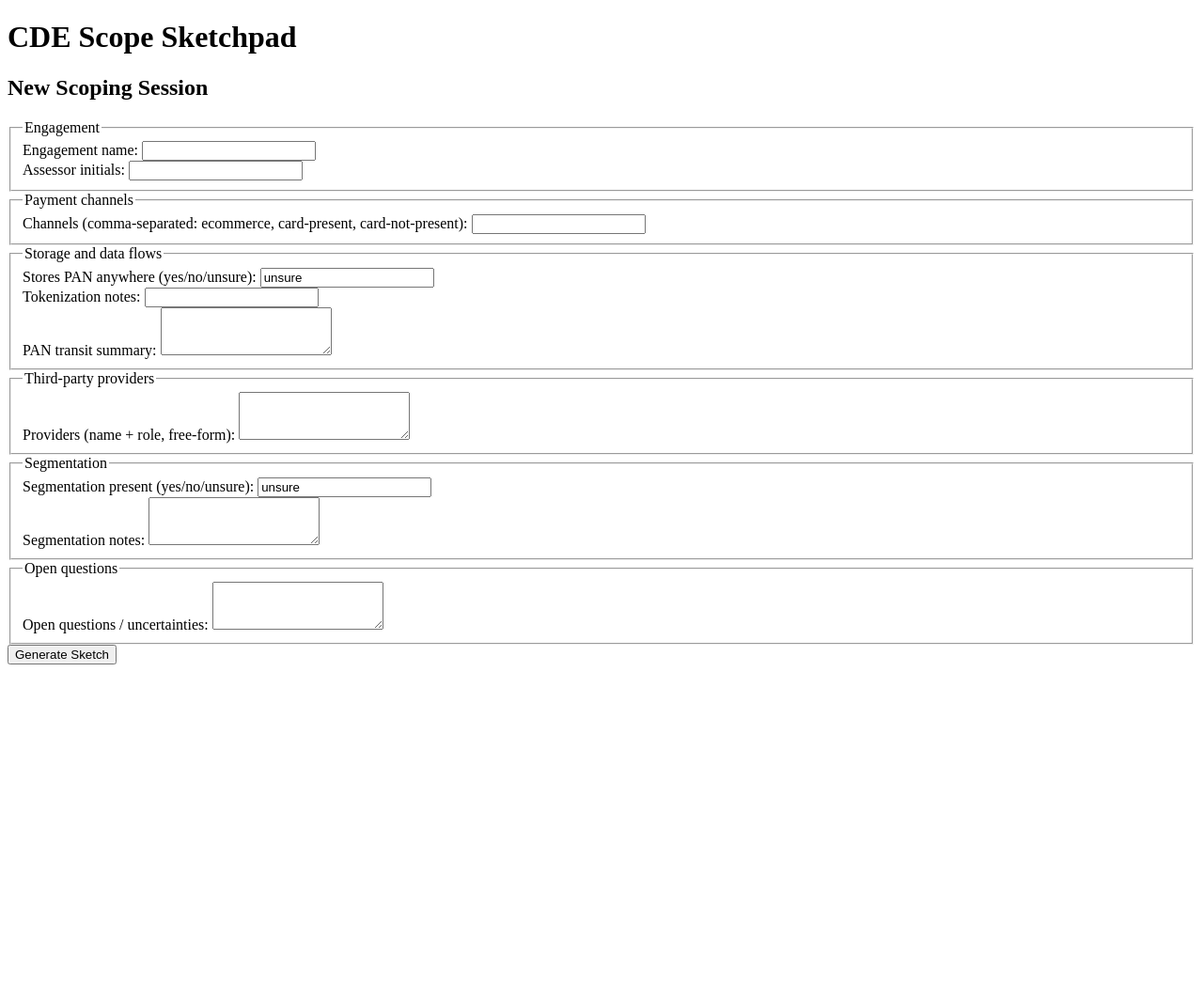
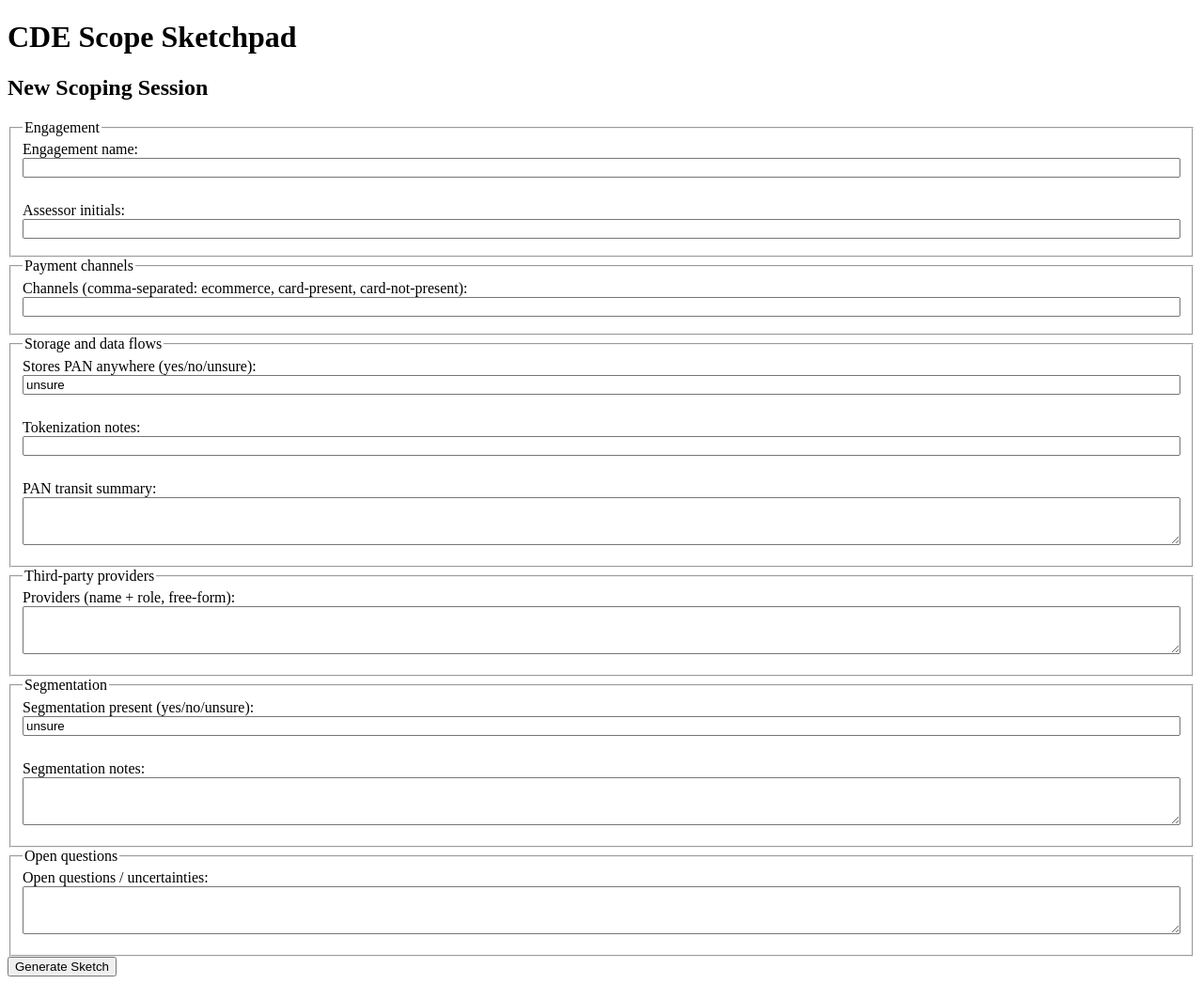
Before and after one commit to scottnorton-io/cde-scope-sketchpad, a FastAPI app: page / in a window 1280 px wide. Shown: the whole page at 94% size. Before the commit the page ends 707 px from the top, so only its background shows below. Run offline with FastAPI, Linux system fonts and the light colour scheme.

Commit message:
Add CSS styles to index.html
Added CSS styles for fieldset labels and input elements.

```diff
--- a/scope_web/templates/index.html
+++ b/scope_web/templates/index.html
@@ -4,6 +4,17 @@
   <head>
     <meta charset="UTF-8" />
     <title>CDE Scope Sketchpad – New Session</title>
+    <style>
+     fieldset label {
+       display: block;
+       margin-bottom: 0.5rem; /* adjust for more/less spacing */
+     }
+    textarea,
+    input[type="text"] {
+      width: 100%;
+      box-sizing: border-box;
+    }
+  </style>
   </head>
   <body>
     <h1>CDE Scope Sketchpad</h1>
```
